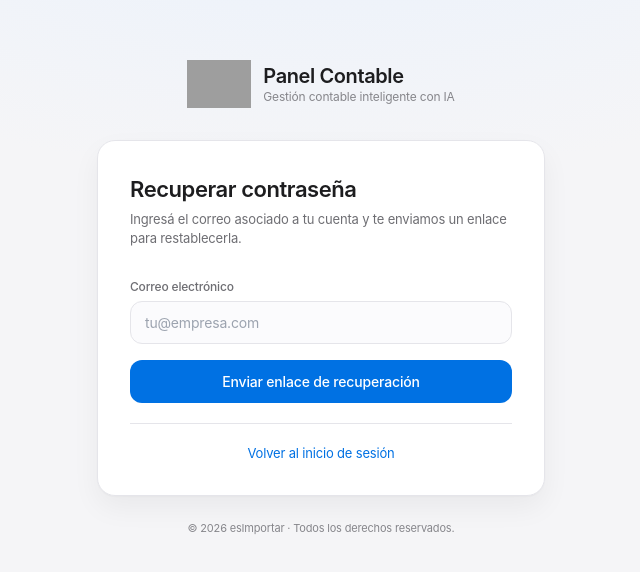
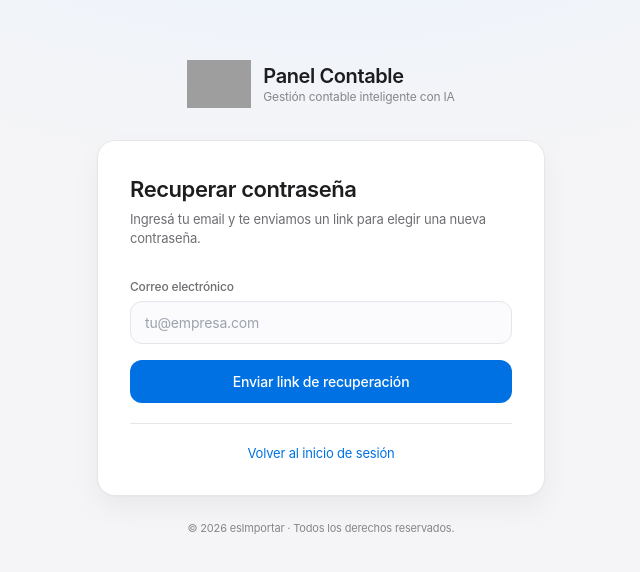
Before and after one commit to martintascione/contable-esimportar, a Next.js app: page /forgot-password in a window 1280 px wide. Shown: the part 102-674 px from the top of the page, without its empty margins (319-959 px from the left). Built offline with nearby package versions, Linux system fonts and the light colour scheme; grey boxes are pictures that could not be loaded.

Commit message:
fix: forgot password usa origin dinamico

```diff
--- a/src/app/(auth)/forgot-password/ForgotPasswordForm.tsx
+++ b/src/app/(auth)/forgot-password/ForgotPasswordForm.tsx
@@ -7,18 +7,22 @@ import { BRAND, Logo } from "@/components/ui/Brand";
 
 export function ForgotPasswordForm() {
   const [email, setEmail] = useState("");
+  const [sent, setSent] = useState(false);
   const [err, setErr] = useState<string | null>(null);
-  const [sent, setSent] = useState(false);
   const [loading, setLoading] = useState(false);
 
   async function onSubmit(e: React.FormEvent) {
     e.preventDefault();
     setErr(null);
     setLoading(true);
+
     const supabase = createClient();
+    // Usamos window.location.origin dinámicamente para que funcione bien
+    // sin importar el dominio (localhost, vercel.app, contable.esimportar.com)
     const { error } = await supabase.auth.resetPasswordForEmail(email, {
-      redirectTo: `${window.location.origin}/auth/callback?next=/reset-password`
+      redirectTo: `${window.location.origin}/reset-password`
     });
+
     setLoading(false);
     if (error) { setErr(error.message); return; }
     setSent(true);
@@ -32,41 +36,38 @@ export function ForgotPasswordForm() {
           <Logo size="lg" subtitle={BRAND.tagline} />
         </div>
         <div className="card soft p-8">
-          <div className="sf-display text-[22px] font-semibold mb-1">Recuperar contraseña</div>
-          <div className="text-[13px] text-ink-2">
-            Ingresá el correo asociado a tu cuenta y te enviamos un enlace para restablecerla.
-          </div>
-
-          {sent ? (
-            <div className="mt-6 space-y-4">
-              <div className="rounded-xl border border-line bg-brand-soft p-4 text-[13px] text-ink-1">
-                Listo. Si <span className="font-medium">{email}</span> está registrado, vas a recibir
-                un correo con el enlace de recuperación en los próximos minutos. Revisá también la
-                carpeta de spam.
+          {!sent ? (
+            <>
+              <div className="sf-display text-[22px] font-semibold mb-1">Recuperar contraseña</div>
+              <div className="text-[13px] text-ink-2">
+                Ingresá tu email y te enviamos un link para elegir una nueva contraseña.
               </div>
-              <Link href="/login" className="btn btn-primary w-full justify-center">
-                Volver al inicio de sesión
-              </Link>
-            </div>
-          ) : (
-            <>
               <form onSubmit={onSubmit} className="mt-6 space-y-4">
                 <div>
                   <label className="text-[12px] font-medium text-ink-2">Correo electrónico</label>
                   <input className="input mt-1" type="email" required value={email}
-                         onChange={(e)=>setEmail(e.target.value)} placeholder="tu@empresa.com" />
+                         onChange={(e) => setEmail(e.target.value)} placeholder="tu@empresa.com" />
                 </div>
                 {err && <div className="text-[13px] text-danger">{err}</div>}
                 <button className="btn btn-primary w-full justify-center" disabled={loading}>
-                  {loading ? "Enviando…" : "Enviar enlace de recuperación"}
+                  {loading ? "Enviando…" : "Enviar link de recuperación"}
                 </button>
               </form>
-              <div className="divider my-5" />
-              <div className="text-center text-[13px] text-ink-2">
-                <Link className="link" href="/login">Volver al inicio de sesión</Link>
+            </>
+          ) : (
+            <>
+              <div className="sf-display text-[22px] font-semibold mb-1">Revisá tu correo</div>
+              <div className="text-[13px] text-ink-2 leading-relaxed">
+                Enviamos un link a <b className="text-ink-1">{email}</b>.
+                Abrilo dentro de la próxima hora para elegir tu nueva contraseña.
+                Si no lo ves, revisá la carpeta de spam.
               </div>
             </>
           )}
+          <div className="divider my-5" />
+          <div className="text-center text-[13px] text-ink-2">
+            <Link className="link" href="/login">Volver al inicio de sesión</Link>
+          </div>
         </div>
         <div className="text-center text-[11px] mt-6 text-ink-3">{BRAND.copyright}</div>
       </div>
```
